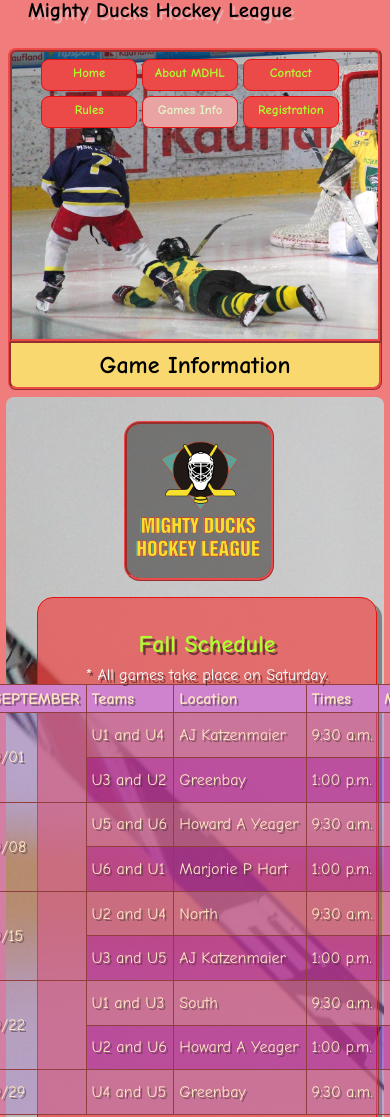
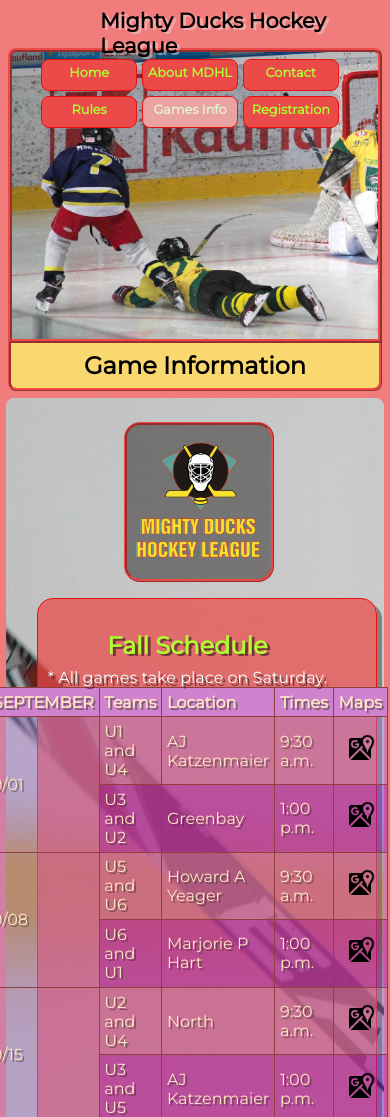
Before and after one commit to rickysanta1/MDHL_Gamarra, a plain HTML site: page game_info.html in a window 390 px wide. Shown: the top 1117 px of the page. Drawn offline with Linux system fonts and the light colour scheme.

Commit message:
agregado algo de resposive

```diff
--- a/css/styles.css
+++ b/css/styles.css
@@ -1,8 +1,11 @@
+@import url(https://fonts.googleapis.com/css2?family=Montserrat&display=swap);
+
 * {
   margin: 0;
   padding: 0;
   box-sizing: border-box;
-  font-family: "Comic Sans MS", "Comic Sans", cursive;
+  font-family: 'Montserrat', sans-serif;
+
 }
 
 body {
@@ -129,8 +132,7 @@ aside {
 }
 
 header {
-  margin-top: 3rem;
-  margin: 3rem 0.5rem 0;
+  margin: 5rem 0.5rem 0 0.5rem;
   display: flex;
   border: 0.3rem solid rgb(236, 73, 73);
   border-style: ridge;
@@ -146,8 +148,8 @@ h1 {
   vertical-align: top;
   font-size: 2rem;
   text-align: left;
-  margin-top: -70px;
-  text-shadow: 3px 3px rgba(232, 223, 223, 0.489);
+  margin-top: -90px;
+  text-shadow: 3px 2px rgba(232, 223, 223, 0.489);
 }
 
 nav {
@@ -180,7 +182,7 @@ nav a {
   padding-top: 0.3rem;
 }
 
-nav > a:hover {
+nav>a:hover {
   transition: linear 0.7s;
   transform: scale(1.2, 1.2);
 }
@@ -198,7 +200,7 @@ article h2,
 h3 {
   color: greenyellow;
   margin: 1rem 0 0.5rem 0;
-  text-shadow: 3px 3px rgba(0, 0, 0, 0.489);
+  text-shadow: 3px 2px rgba(0, 0, 0, 0.489);
 }
 
 section {
@@ -255,21 +257,27 @@ td {
   border: 0.1rem solid rgb(145, 62, 62);
   padding: 0.3rem;
 }
+
 tr:nth-child(even) {
   background-color: rgba(137, 43, 226, 0.431);
 }
+
 tr:nth-child(odd) {
   background-color: rgba(172, 127, 213, 0.431);
 }
+
 tr:hover {
   background-color: rgba(165, 62, 62, 0.496);
 }
+
 thead {
   background-color: rgb(234, 134, 201);
 }
+
 .map {
   text-align: center;
 }
+
 table {
   border-collapse: collapse;
   color: bisque;
@@ -277,6 +285,10 @@ table {
   text-align: left;
   margin-bottom: 2rem;
   text-shadow: 2px 2px rgba(48, 47, 37, 0.489);
+
+  @media (max-width: 660px) {
+    width: 70%;
+  }
 }
 
 .maps_icon {
@@ -289,6 +301,7 @@ table {
   justify-content: center;
   align-items: center;
 }
+
 .mapas iframe {
   width: 400px;
   height: 300px;
@@ -299,6 +312,7 @@ table {
   margin: 0 0.5rem 1.5rem 2rem;
   padding: 0.4rem;
 }
+
 form {
   width: 100%;
   margin: 0 0.5rem 3rem 1rem;
@@ -324,13 +338,16 @@ form {
   border: none;
   width: 50%;
 }
+
 #select {
   width: 25%;
 }
+
 #date,
 #zip {
   width: 90%;
 }
+
 fieldset {
   padding: 6px 10px;
   display: flex;
@@ -345,6 +362,7 @@ legend {
   padding: 0.5rem;
   font-size: 1.1rem;
 }
+
 input[type="submit"] {
   background-color: #ff3f38;
   color: white;
@@ -359,35 +377,48 @@ input[type="submit"] {
 label {
   margin: 0 0.3rem 0.3rem 0;
 }
+
 label span {
   color: rgb(166, 198, 217);
 }
+
 .personal label {
   display: flex;
   flex-direction: column;
 }
+
 .label_flex {
   width: 100%;
   display: flex;
   flex-wrap: wrap;
   align-items: center;
 }
-@media (max-width: 660px) {
+
+@media (max-width: 760px) {
+
   #date2,
   #select,
   .input_styles {
     width: 100%;
   }
+
+  header {
+    margin: 3rem 0.5rem 0 0.5rem;
+  }
+
   h1 {
+    margin-top: -60px;
     font-size: 1.3rem;
-    text-align: center;
+    margin-left: 4.5rem;
   }
+
   nav {
     margin-top: -17px;
     flex-wrap: wrap;
     justify-content: center;
     font-size: 0.8rem;
   }
+
   .container_contact,
   .container {
     margin: 0.2rem;
```
